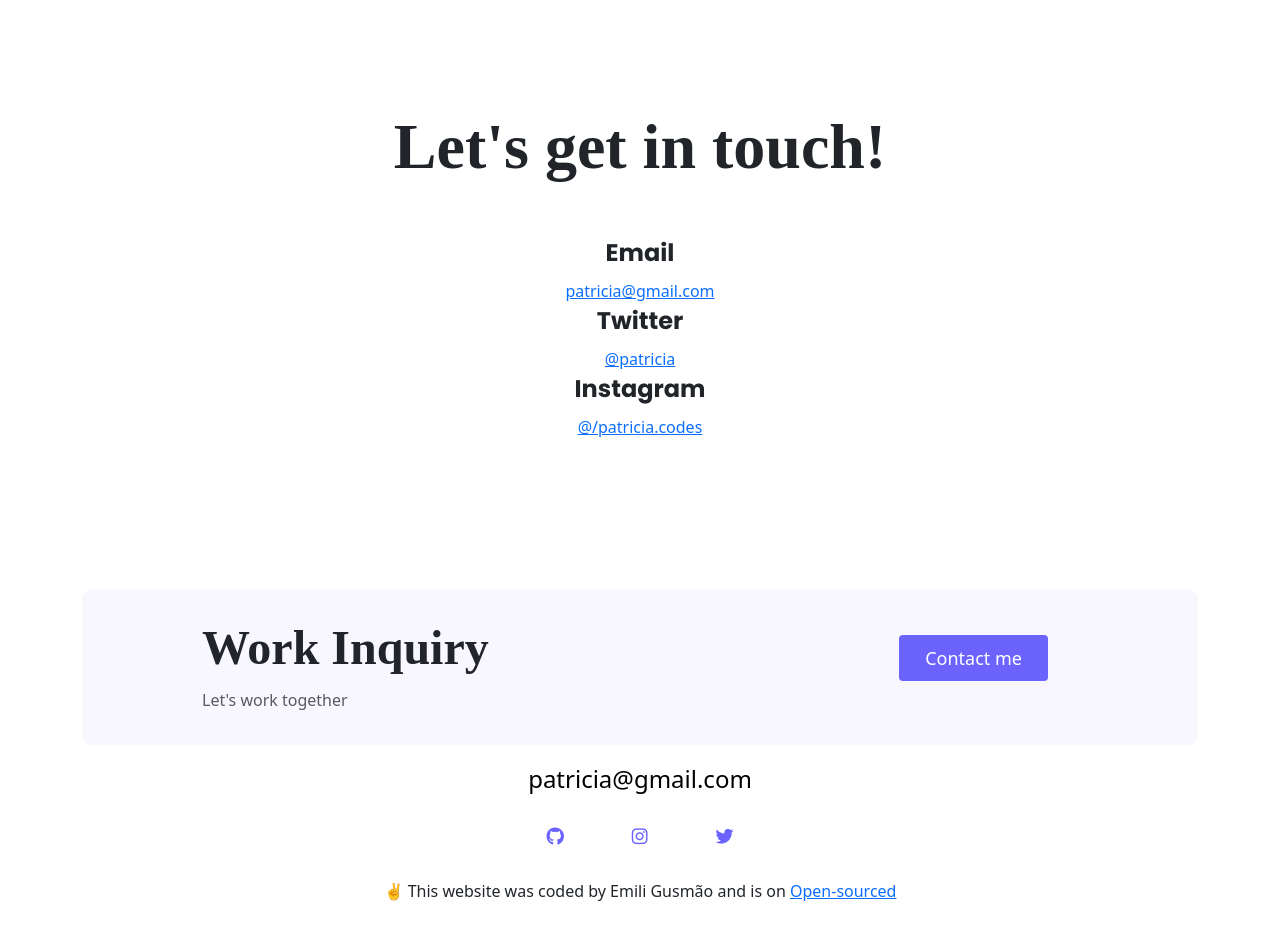
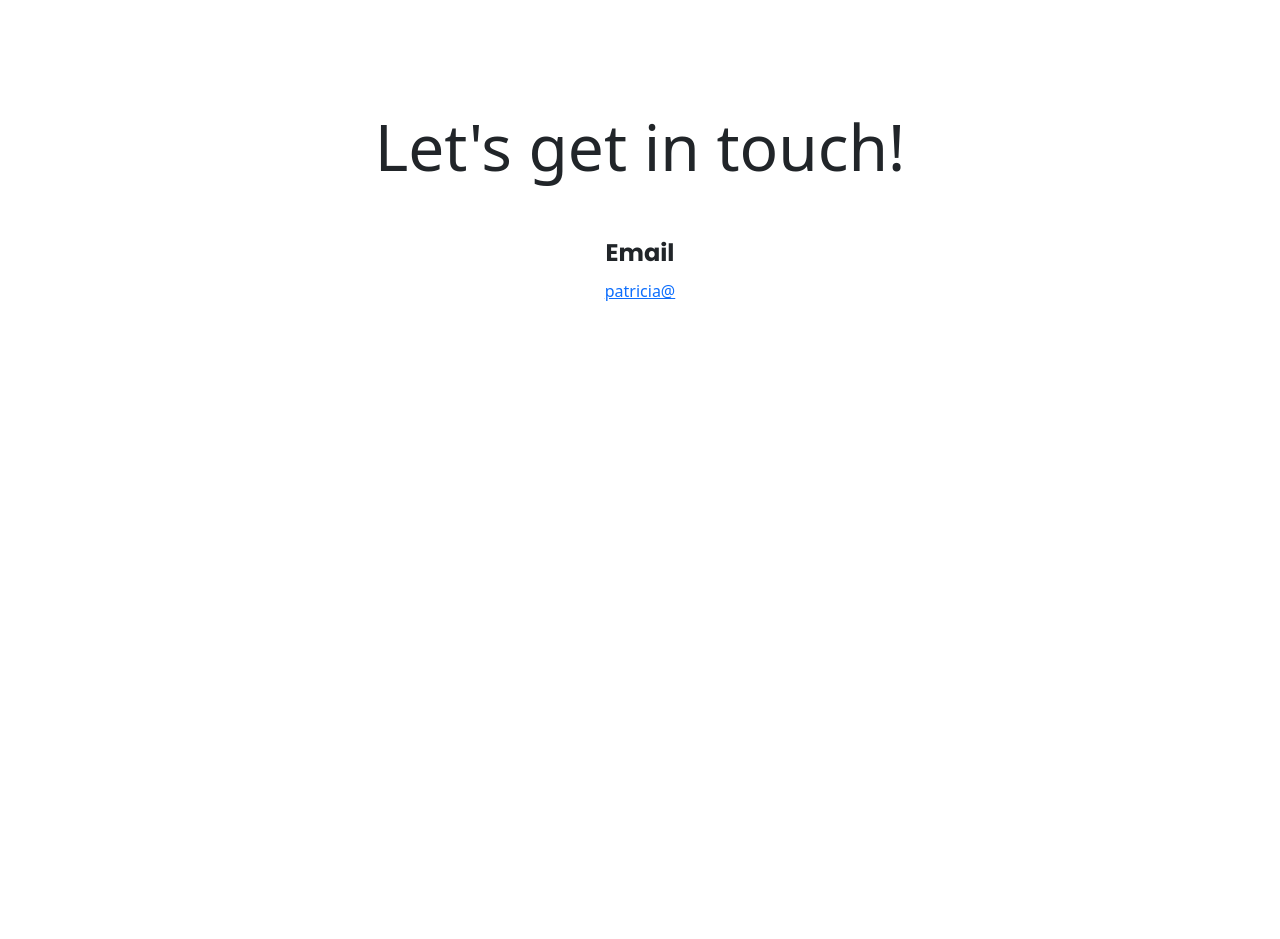
Before and after one commit to Emili-Santana/Portifolio-Patricia-Pereira, a plain HTML site: page contact.html in a window 1280 px wide. Shown: the part 65-1004 px from the top of the page. After the commit the page ends 800 px from the top, so only its background shows below. Drawn offline with nearby package versions, Linux system fonts and the light colour scheme; a web font is replaced by a local one.

Commit message:
Updated some information and made changes for become the website SEO friendly

```diff
--- a/contact.html
+++ b/contact.html
@@ -4,9 +4,9 @@
     <meta charset="UTF-8" />
     <meta name="viewport" content="width=device-width, initial-scale=1.0" />
     <meta name="description"
-    content="Contacts Emili's Frontend Developer with experience in technologies such as HTML, CSS, JavaScript, React, based in Portugal"
+    content="Contacts of Patricia - Frontend Developer with experience in technologies such as HTML, CSS, JavaScript, React, based in Portugal"
   />
-  <title> Contacts of Emili Gusmão - Frontend Developer Jr"</title>
+  <title> Contacts of Patricia Pereira - Frontend Developer Jr"</title>
 
     <link rel="stylesheet" href="styles/portifolio.css" />
     <link
@@ -66,45 +66,4 @@ aria-label="initial-page"              >Home</a
       <div class="content">
         <h1 class="mb-5">Let's get in touch!</h1>
         <h3>Email</h3>
-        <a href="mailto:patricia@gmail.com">patricia@gmail.com</a>
-
-        <h3>Twitter</h3>
-        <a href="https://x.com/patricia" target="_blank">@patricia</a>
-
-        <h3>Instagram</h3>
-        <a href="https://www.instagram.com/patricia.codes " target="_blank">@/patricia.codes</a>
-      </div>
-    </div>
-
-    <footer class="container">
-      <div class="contact-box justify-content-between mb-3 d-none d-md-flex">
-        <div>
-          <h3>Work Inquiry</h3>
-          <p class="text-muted">Let's work together</p>
-        </div>
-        <div>
-          <a href="contact.html" class="btn btn-branding mt-3" title="contact"> Contact me </a>
-        </div>
-      </div>
-
-      <div class="d-flex justify-content-center mb-3">
-        <a href="mailto:patricia@gmail.com" class="email-link" title="email">
-          patricia@gmail.com
-        </a>
-      </div>
-      <div class="social-links d-flex justify-content-center">
-        <a href="https://www.github.com/patricia" target="_blank" title="github profile">
-          <i class="fab fa-github" ></i>
-        </a>
-        <a href="https://www.instragram.com/patricia" target="_blank" title="instagram profile">
-          <i class="fab fa-instagram" ></i>
-        </a>
-        <a href="https://www.twitter.com/patricia" target="_blank" title="twitter profile">
-          <i class="fab fa-twitter"></i>
-        </a>
-      </div>
-      <p class="text-center mt-3">✌️ This website was coded by Emili Gusmão and is on <a href="https://github.com/Emili-Santana/Portifolio---Project---W5" target="_blank" title="github link">Open-sourced</a>
-      </footer>
-
-  </body>
-</html>
+        <a href="mailto:patricia@gmail.com">patricia@
--- a/styles/portifolio.css
+++ b/styles/portifolio.css
@@ -58,7 +58,7 @@ h3,
 h4,
 h5,
 h6 {
-  font-family: var(--heading-font-family);
+  font-family: var(--heading-font-family):
   font-weight: bold !important;
   color: black;
 }
```
Also changed, not shown: Index.html (+6 -13 lines), about.html (+3 -3 lines), work.html (+3 -43 lines).
